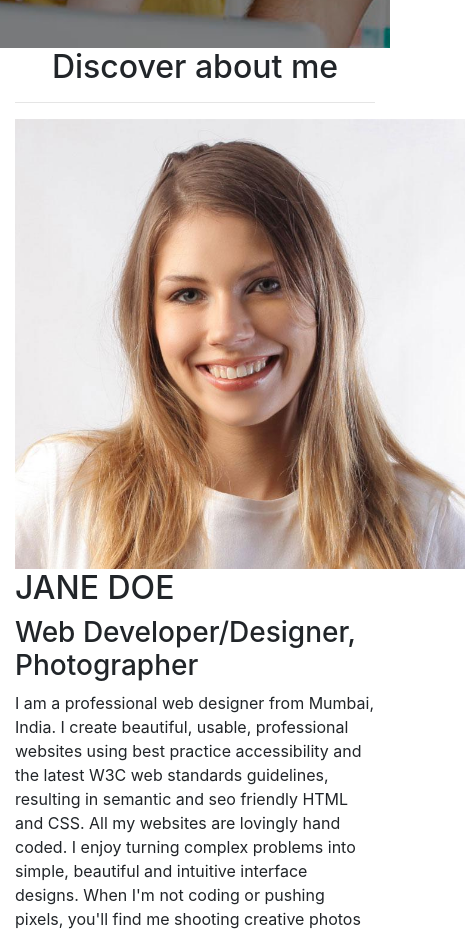
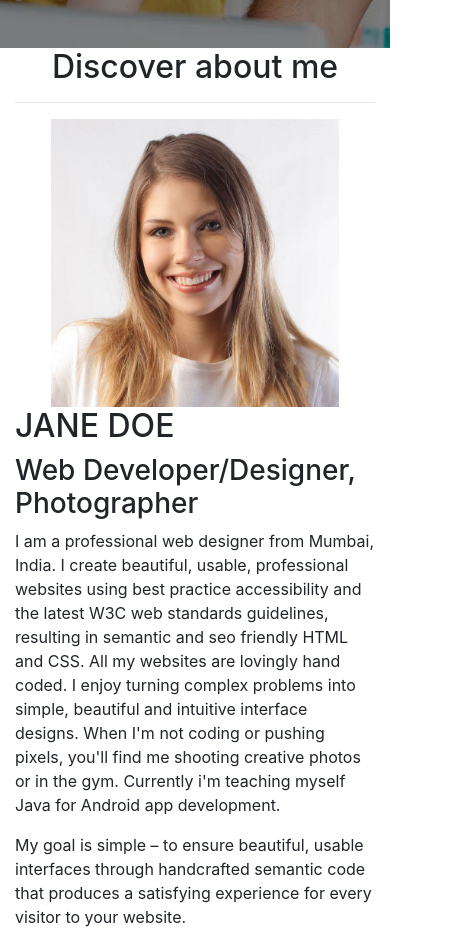
Before and after one commit to bducduy/cvdemo, a plain HTML site: page index.html in a window 390 px wide. Shown: the part 796-1728 px from the top of the page, 465 px wide, since content can reach past the window. Drawn offline with nearby package versions, Linux system fonts and the light colour scheme.

Commit message:
fix mobile

```diff
--- a/css/1.css
+++ b/css/1.css
@@ -1,4 +1,8 @@
 *{padding: 0; margin: 0;}
+
+.col-md-6.cangiua {
+    text-align: center;
+}
 
 i.fa.fa-angle-double-down {
     font-size: 40px;
@@ -26,8 +30,7 @@ a.muiten {
 }
 
 .about img, .skillset img {
-    width: 450px;
-    height: 450px;
+    width: 80%;
 }
 html,body{
 	width: 100%;
--- a/index.html
+++ b/index.html
@@ -77,7 +77,7 @@
 			<hr>
 		</div>
 		<div class="row">
-			<div class="col-md-6">
+			<div class="col-md-6 cangiua">
 				<img src="images/profile.jpg" alt="">
 			</div>
 			<div class="col-md-6">
@@ -110,7 +110,7 @@
 			<hr>
 		</div>
 		<div class="row">
-			<div class="col-md-6">
+			<div class="col-md-6 cangiua">
 				<img src="images/skill.jpg" alt="">
 			</div>
 			<div class="col-md-6">
```
